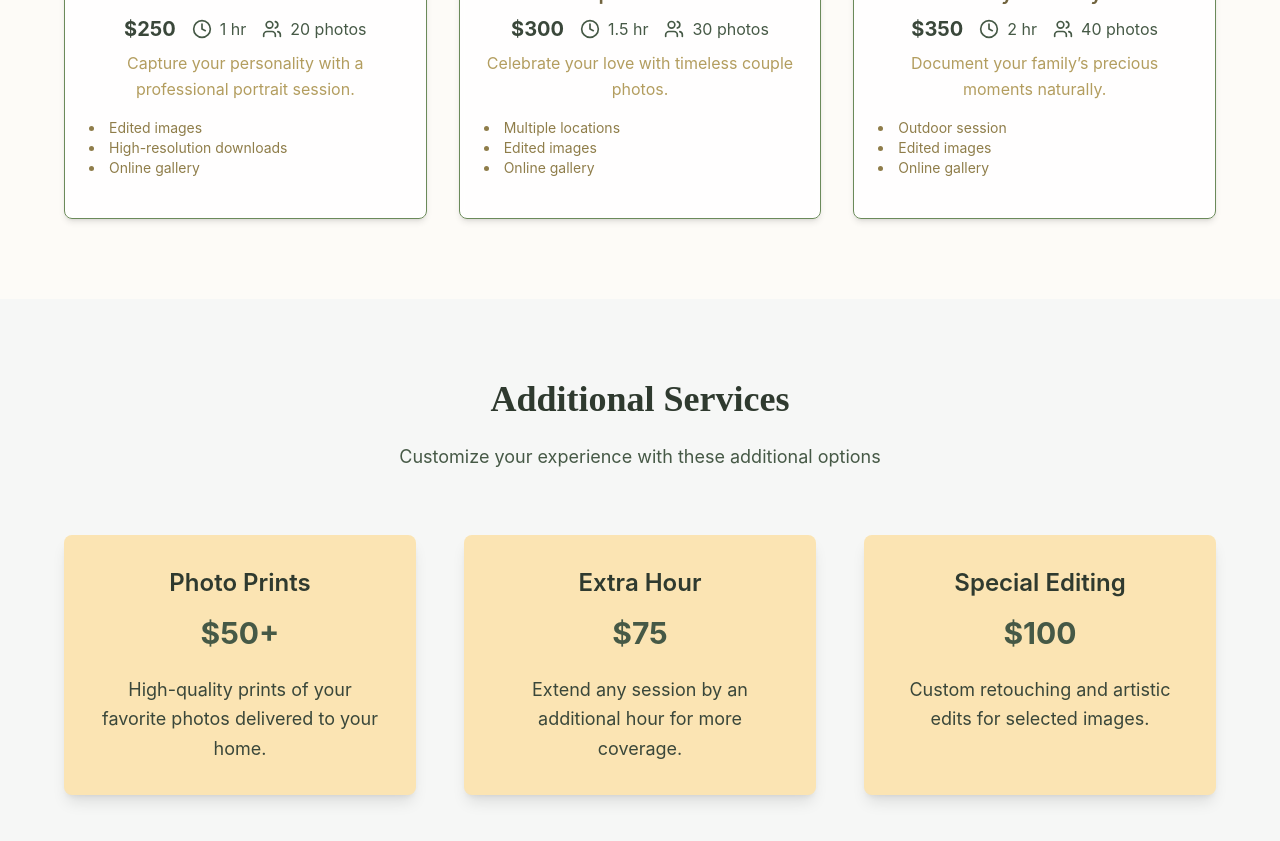
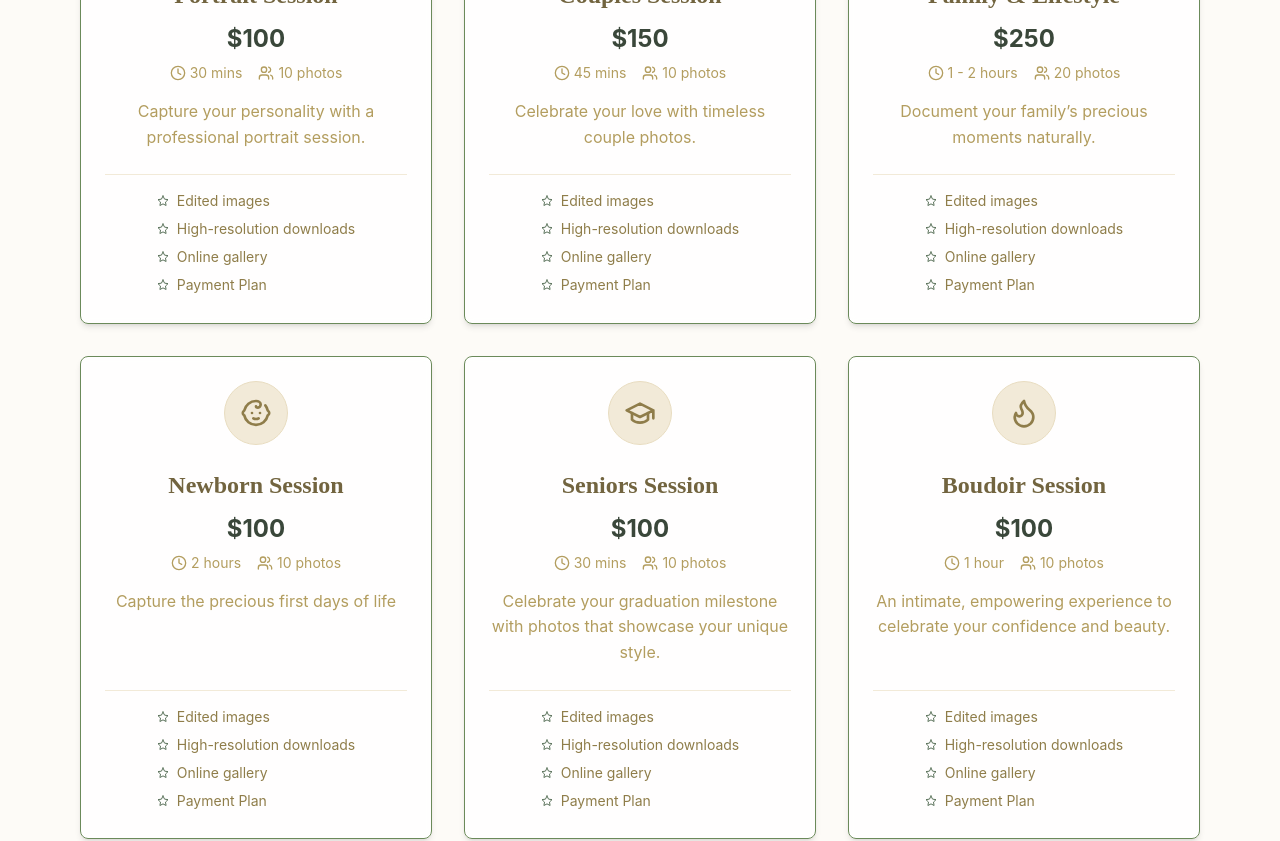
Before and after one commit to masonbrad831/JessiBradfordPhotography, a React (Create React App) app in the folder client/: page /services in a window 1280 px wide. Shown: the part 600-1441 px from the top of the page. Built offline with nearby package versions, Linux system fonts and the light colour scheme.

Commit message:
Update Services.tsx (#10)

```diff
--- a/client/src/pages/Services.tsx
+++ b/client/src/pages/Services.tsx
@@ -1,6 +1,6 @@
 import React from 'react';
 import { motion } from 'framer-motion';
-import { Camera, Heart, Star, Clock, Users } from 'lucide-react';
+import { Camera, Heart, Star, Clock, Users, UserIcon, Baby, GraduationCap, Flame, Paintbrush } from 'lucide-react';
 
 const ICON_MAP: Record<string, any> = {
   Camera,
@@ -8,60 +8,93 @@ const ICON_MAP: Record<string, any> = {
   Star,
   Users,
   Clock,
+  UserIcon,
+  Baby,
+  GraduationCap,
+  Flame,
+  LucidePaintbrush2: Paintbrush // Cleaned up the name reference
 };
+
+// Cleaned up redundancy: Define standard includes once
+const STANDARD_INCLUDES = ['Edited images', 'High-resolution downloads', 'Online gallery', 'Payment Plan'];
 
 const servicesData = [
   {
     id: 1,
     name: 'Portrait Session',
-    icon: 'Camera',
-    price: 250,
-    duration: '1 hr',
-    photoCount: 20,
+    icon: 'UserIcon',
+    price: 100,
+    duration: '30 mins',
+    photoCount: 10,
     description: 'Capture your personality with a professional portrait session.',
-    includes: ['Edited images', 'High-resolution downloads', 'Online gallery'],
+    includes: STANDARD_INCLUDES,
   },
   {
     id: 2,
     name: 'Couples Session',
     icon: 'Heart',
-    price: 300,
-    duration: '1.5 hr',
-    photoCount: 30,
+    price: 150,
+    duration: '45 mins',
+    photoCount: 10,
     description: 'Celebrate your love with timeless couple photos.',
-    includes: ['Multiple locations', 'Edited images', 'Online gallery'],
+    includes: STANDARD_INCLUDES,
   },
   {
     id: 3,
     name: 'Family & Lifestyle',
     icon: 'Users',
-    price: 350,
-    duration: '2 hr',
-    photoCount: 40,
+    price: 250,
+    duration: '1 - 2 hours',
+    photoCount: 20,
     description: 'Document your family’s precious moments naturally.',
-    includes: ['Outdoor session', 'Edited images', 'Online gallery'],
+    includes: STANDARD_INCLUDES,
+  },
+  {
+    id: 4,
+    name: 'Newborn Session',
+    icon: 'Baby',
+    price: 100,
+    duration: '2 hours',
+    photoCount: 10,
+    description: 'Capture the precious first days of life',
+    includes: STANDARD_INCLUDES,
+  },
+  {
+    id: 5,
+    name: 'Seniors Session',
+    icon: 'GraduationCap',
+    price: 100,
+    duration: '30 mins',
+    photoCount: 10,
+    description: 'Celebrate your graduation milestone with photos that showcase your unique style.',
+    includes: STANDARD_INCLUDES,
+  },
+  {
+    id: 6,
+    name: 'Boudoir Session',
+    icon: 'Flame',
+    price: 100,
+    duration: '1 hour',
+    photoCount: 10,
+    description: 'An intimate, empowering experience to celebrate your confidence and beauty.',
+    includes: STANDARD_INCLUDES,
+  },
+  {
+    id: 7,
+    name: 'Custom Session',
+    icon: 'LucidePaintbrush2',
+    price: 'TBD',
+    duration: 'TBD',
+    photoCount: 'TBD',
+    description: 'Something you want not offered? Reach out and we can discuss pricing',
+    includes: STANDARD_INCLUDES,
   },
 ];
 
 const additionalServicesData = [
-  {
-    id: 1,
-    title: 'Photo Prints',
-    price: '$50+',
-    description: 'High-quality prints of your favorite photos delivered to your home.',
-  },
-  {
-    id: 2,
-    title: 'Extra Hour',
-    price: '$75',
-    description: 'Extend any session by an additional hour for more coverage.',
-  },
-  {
-    id: 3,
-    title: 'Special Editing',
-    price: '$100',
-    description: 'Custom retouching and artistic edits for selected images.',
-  },
+  { id: 1, title: 'Extra Photos', price: '$10+', description: 'Want more photos than the package offers? $10 per photo.' },
+  { id: 2, title: 'Illustrated Portraits', price: '$25+', description: 'Want one of your photos to look like your favorite cartoon or other styles? Starts at 25 and add $10 per person.' },
+  { id: 3, title: 'Studio Sessions', price: '$100', description: 'Take your session indoors for a clean, editorial look. This covers the studio fee and professional lighting setup for a timeless finish.' },
 ];
 
 const Services: React.FC = () => {
@@ -71,7 +104,7 @@ const Services: React.FC = () => {
         <div className="container-custom text-center">
           <motion.div initial={{ opacity: 0, y: 30 }} animate={{ opacity: 1, y: 0 }} transition={{ duration: 0.8 }}>
             <h1 className="text-5xl font-serif font-bold mb-6">Photography Services</h1>
-            <p className="text-xl text-sage-200 max-w-2xl mx-auto">
+            <p className="text-xl text-sage-200 max-w-2xl mx-auto italic">
               Professional photography sessions tailored to capture your unique story
             </p>
           </motion.div>
@@ -80,7 +113,7 @@ const Services: React.FC = () => {
 
       <section className="section-padding bg-wood-50 wood-texture">
         <div className="container-custom">
-          <div className="grid grid-cols-1 md:grid-cols-2 lg:grid-cols-3 gap-8">
+          <div className="flex flex-wrap justify-center gap-8">
             {servicesData.map((service, index) => {
               const Icon = ICON_MAP[service.icon] || Camera;
               return (
@@ -88,68 +121,73 @@ const Services: React.FC = () => {
                   key={service.id}
                   initial={{ opacity: 0, y: 30 }}
                   animate={{ opacity: 1, y: 0 }}
-                  transition={{ duration: 0.8, delay: index * 0.1 }}
-                  className="farmhouse-card text-center card-hover"
+                  transition={{ duration: 0.6, delay: index * 0.05 }}
+                  // 'w-full md:w-[calc(50%-2rem)] lg:w-[calc(33.33%-2rem)]'
+                  // maintains the 3-column look but allows for centering
+                  className="farmhouse-card text-center card-hover w-full md:w-[calc(50%-2rem)] lg:w-[calc(33.333%-2rem)] flex flex-col"
                 >
                   <div className="w-16 h-16 bg-wood-200 rounded-full flex items-center justify-center mx-auto mb-6 border border-wood-300">
                     <Icon className="w-8 h-8 text-wood-700" />
                   </div>
-                  <h3 className="text-xl font-semibold text-wood-800 mb-2">{service.name}</h3>
-                  <div className="flex items-center justify-center space-x-4 text-sage-600 mb-2">
-                    <span className="text-xl font-bold text-sage-700">${service.price}</span>
-                    <div className="flex items-center space-x-2">
-                      <Clock className="w-5 h-5" />
-                      <span className="text-base">{service.duration}</span>
-                    </div>
-                    <div className="flex items-center space-x-2">
-                      <Users className="w-5 h-5" />
-                      <span className="text-base">{service.photoCount} photos</span>
+
+                  <h3 className="text-2xl font-serif font-semibold text-wood-800 mb-3">{service.name}</h3>
+
+                  <div className="flex flex-col items-center gap-2 mb-4">
+                    <span className="text-2xl font-bold text-sage-700">
+                      {typeof service.price === 'number' ? `$${service.price}` : service.price}
+                    </span>
+                    <div className="flex items-center gap-4 text-sm text-wood-600">
+                      <div className="flex items-center gap-1">
+                        <Clock className="w-4 h-4" />
+                        <span>{service.duration}</span>
+                      </div>
+                      <div className="flex items-center gap-1">
+                        <Users className="w-4 h-4" />
+                        <span>{service.photoCount} photos</span>
+                      </div>
                     </div>
                   </div>
-                  <p className="text-wood-600 mb-4">{service.description}</p>
-                  {Array.isArray(service.includes) && service.includes.length > 0 && (
-                    <ul className="text-left text-wood-700 text-sm mb-4 mx-auto max-w-xs list-disc list-inside">
+
+                  <p className="text-wood-600 mb-6 flex-grow">{service.description}</p>
+
+                  <div className="pt-4 border-t border-wood-200">
+                    <ul className="text-left text-wood-700 text-sm space-y-2 inline-block">
                       {service.includes.map((inc, i) => (
-                        <li key={i}>{inc}</li>
+                        <li key={i} className="flex items-center gap-2">
+                          <Star className="w-3 h-3 text-sage-500" />
+                          {inc}
+                        </li>
                       ))}
                     </ul>
-                  )}
+                  </div>
                 </motion.div>
               );
             })}
           </div>
+
         </div>
       </section>
 
-      <section className="section-padding bg-sage-50">
+      {/* Additional Services */}
+      <section className="section-padding bg-sage-50 border-t border-sage-100">
         <div className="container-custom">
-          <motion.div
-            initial={{ opacity: 0, y: 30 }}
-            whileInView={{ opacity: 1, y: 0 }}
-            transition={{ duration: 0.8 }}
-            viewport={{ once: true }}
-            className="text-center mb-16"
-          >
-            <h2 className="text-4xl font-serif font-semibold text-sage-800 mb-6">
-              Additional Services
-            </h2>
-            <p className="text-lg text-sage-600 max-w-2xl mx-auto">
-              Customize your experience with these additional options
-            </p>
-          </motion.div>
-          <div className="grid grid-cols-1 md:grid-cols-3 gap-12">
+          <div className="text-center mb-16">
+            <h2 className="text-4xl font-serif font-semibold text-sage-800 mb-4">Add-Ons</h2>
+            <p className="text-lg text-sage-600">Customize your session to fit your needs</p>
+            <p className="text-lg text-sage-600">(Discounts may apply)</p>
+          </div>
+          <div className="flex flex-wrap justify-center gap-8">
             {additionalServicesData.map((service, index) => (
               <motion.div
                 key={service.id}
-                initial={{ opacity: 0, y: 30 }}
-                whileInView={{ opacity: 1, y: 0 }}
-                transition={{ duration: 0.8, delay: index * 0.2 }}
+                initial={{ opacity: 0, scale: 0.95 }}
+                whileInView={{ opacity: 1, scale: 1 }}
                 viewport={{ once: true }}
-                className="bg-cream-200 p-8 rounded-lg shadow-lg text-center card-hover"
+                className="bg-white p-8 rounded-2xl shadow-sm border border-sage-100 text-center w-full md:w-80"
               >
-                <h3 className="text-2xl font-semibold text-sage-800 mb-4">{service.title}</h3>
-                <p className="text-3xl font-bold text-sage-600 mb-6">{service.price}</p>
-                <p className="text-sage-700 text-lg leading-relaxed">{service.description}</p>
+                <h3 className="text-xl font-semibold text-sage-800 mb-2">{service.title}</h3>
+                <p className="text-2xl font-bold text-sage-600 mb-4">{service.price}</p>
+                <p className="text-sage-700 leading-relaxed">{service.description}</p>
               </motion.div>
             ))}
           </div>
```
